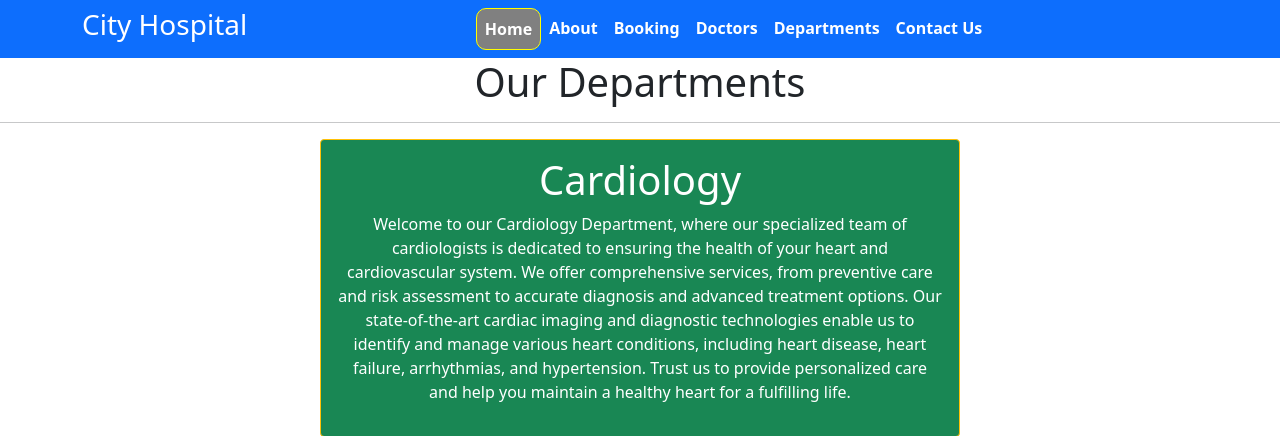
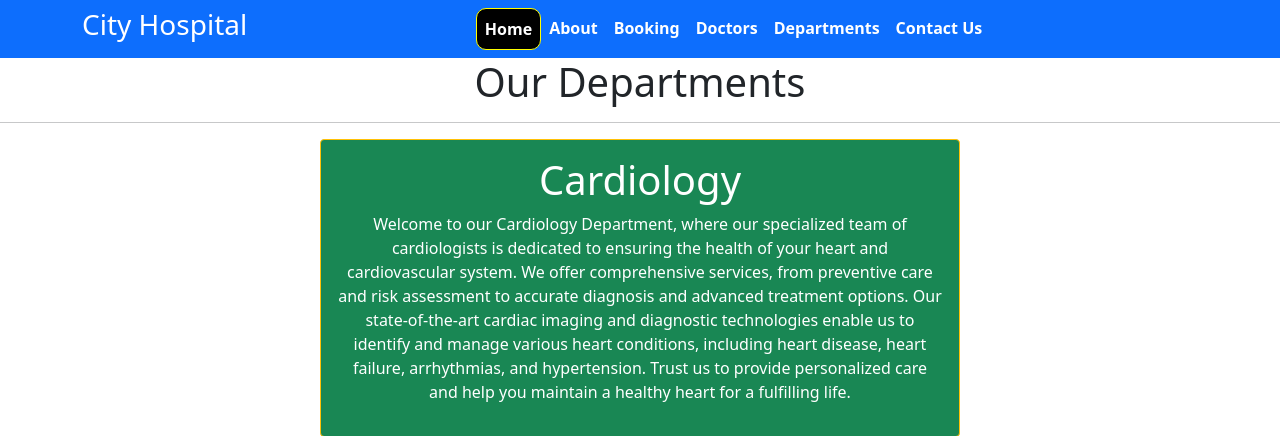
Before and after one commit to rbnshj/django-web, a Django app: page /dept in a window 1280 px wide, with the pointer over the restyled element. Shown: the top 436 px of the page. Run offline with Django 4.2, Linux system fonts and the light colour scheme; data comes from the database, SQL or seed files in the repository; some libraries are stand-ins or nearby versions.

Commit message:
Changed CSS

```diff
--- a/DJANGO/django_tutorial/static/css/style.css
+++ b/DJANGO/django_tutorial/static/css/style.css
@@ -1,5 +1,6 @@
 li:hover{
-    background-color: gray;
+    background-color: rgb(0, 0, 0);
+    color:white;
     border-radius: 10px;
     border: 1px solid yellow;
 }
```
